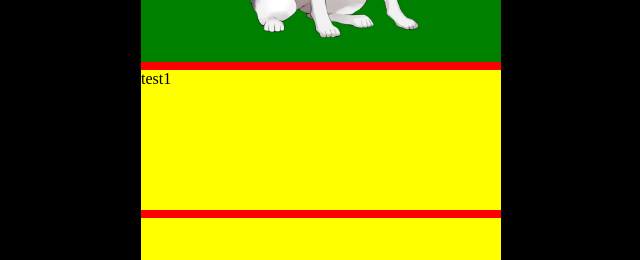
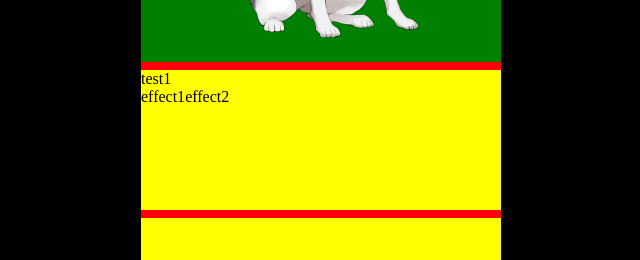
Before and after one commit to cifong/my-app, a React (Create React App) app: page /characters in a window 1280 px wide. Shown: the part 258-518 px from the top of the page, without its empty margins (319-959 px from the left). Built offline with nearby package versions, Linux system fonts and the light colour scheme.

Commit message:
skills typo fixed skills data structure draft

```diff
--- a/src/data/characters.js
+++ b/src/data/characters.js
@@ -8,12 +8,15 @@ const charachersData = [
 ];
 
 const passiveSkills = [
-    {name: 'test1'},
-    {name: 'test3'}
+    {name: 'test1', list:[0, 1]},
+    {name: 'test3', list:[2, 3]}
 ];
 
-const siklls = [
-    {name: 'park'}
+const skills = [
+    {name: 'effect1'},
+    {name: 'effect2'},
+    {name: 'effect3'},
+    {name: 'effect4'}
 ];
 
-export {charachersData, passiveSkills, siklls};
+export {charachersData, passiveSkills, skills};
--- a/src/pages/characters/characters.js
+++ b/src/pages/characters/characters.js
@@ -2,7 +2,7 @@ import React from "react";
 import { Link } from "react-router-dom";
 import Resources from "components/resource/resource";
 import Itemnav from "components/itemnav/itemnav";
-import {charachersData, passiveSkills} from "data/characters";
+import {charachersData, passiveSkills, skills} from "data/characters";
 export default function Characters(props) {
     const [characterIndex, setCharacterInfex] = React.useState(props.selecterIndex);
     const character = charachersData[characterIndex];
@@ -29,7 +29,10 @@ export default function Characters(props) {
             </div>
             <div className="character-detail">
                 <div className="character-picture" style={chacterStyle}></div>
-                <div className="character-skill">{passiveSkills[character.passiveSkill].name}</div>
+                <div className="character-skill">
+                    <div>{passiveSkills[character.passiveSkill].name}</div>
+                    <div>{passiveSkills[character.passiveSkill].list.map(sidx => skills[sidx].name)}</div>
+                </div>
                 <div className="character-skill"></div>
             </div>
             <Itemnav data={data} selectHeadImage={character.headImage}/>
```
